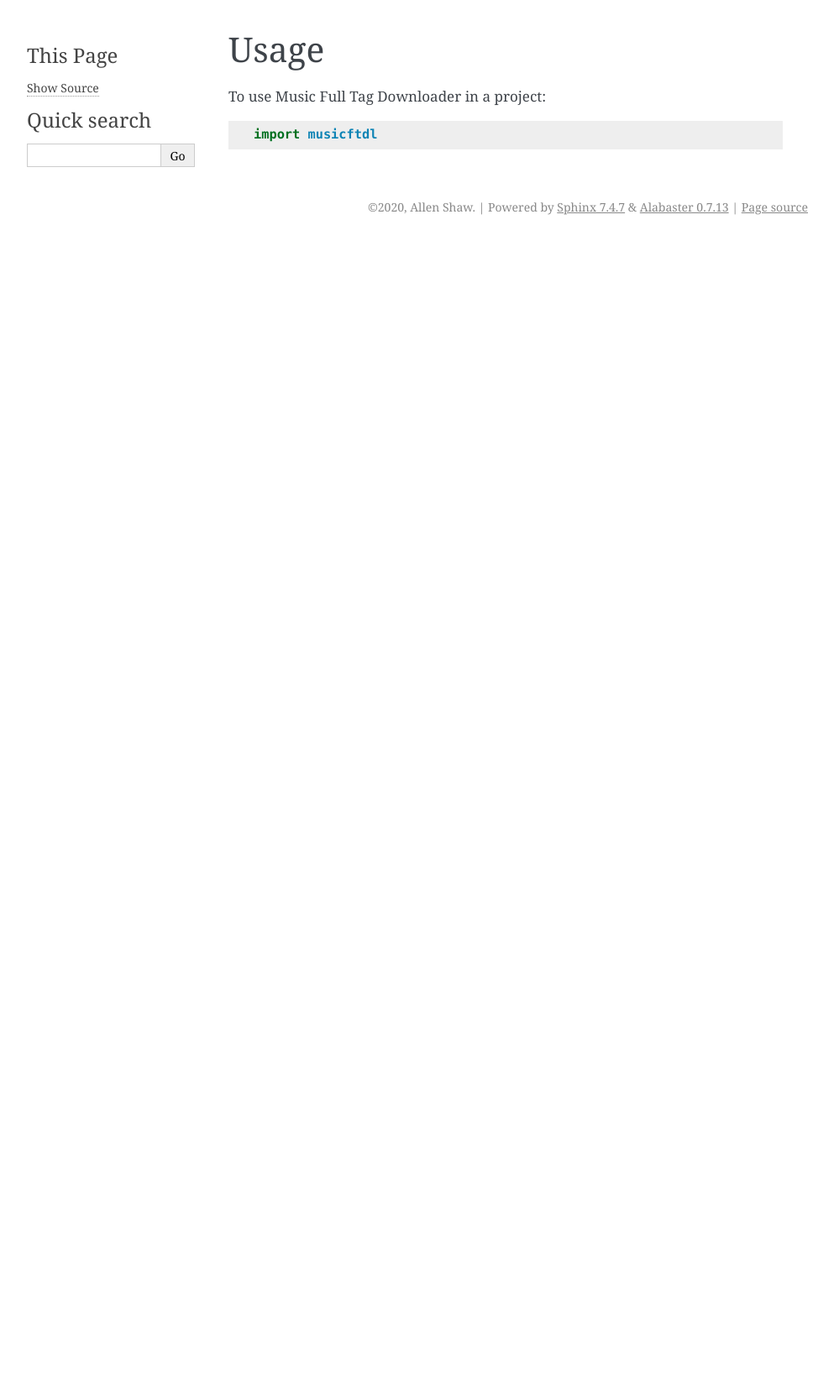
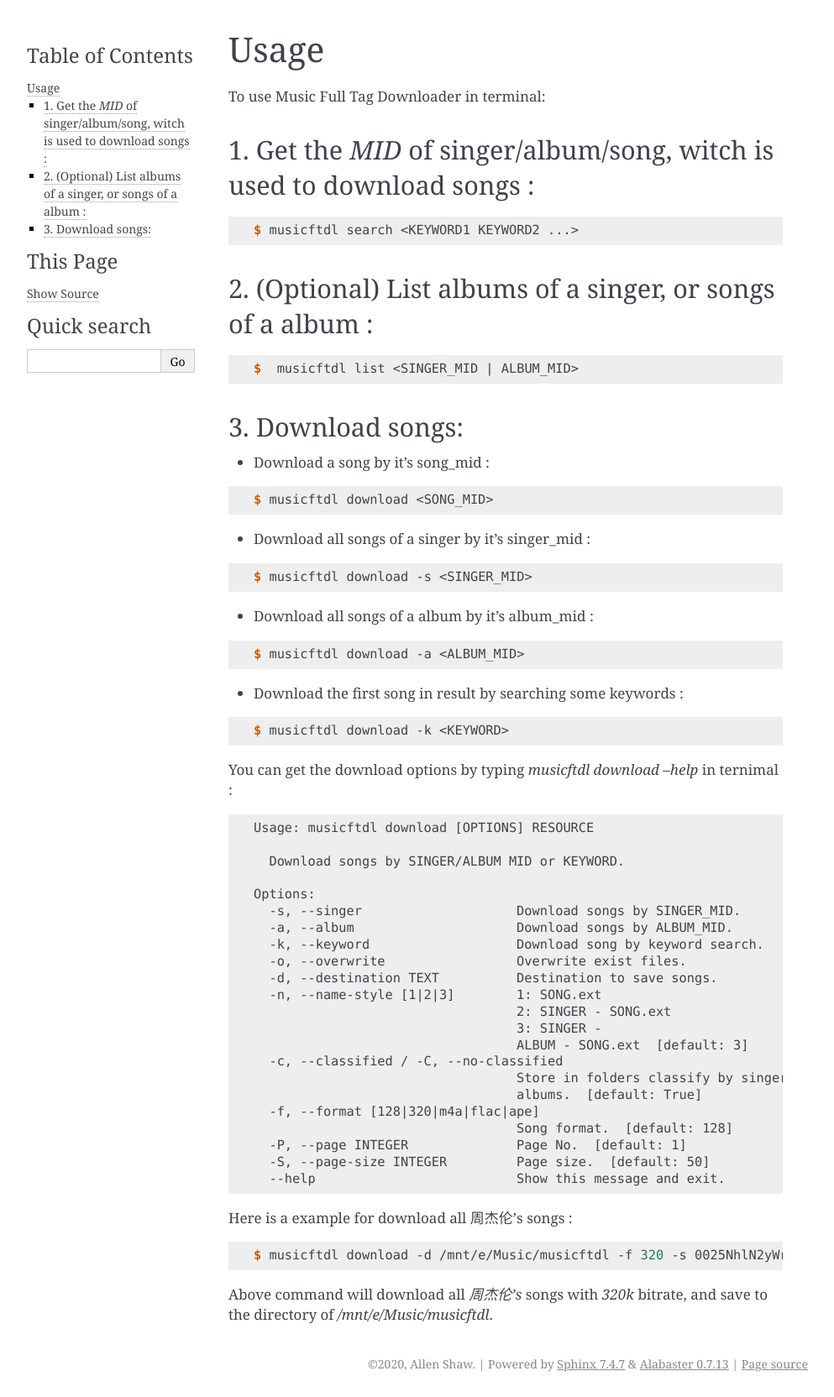
Before and after one commit to lonsty/musicftdl, a Sphinx documentation site: the page built from docs/usage.rst, in a window 1280 px wide. Shown: the whole page at 84% size, without its empty margins (148-1141 px from the left). Built offline with Sphinx 7.4.7, drawn with Linux system fonts in a browser that asks for light colours; pages that are not in the unit, such as notebooks, are missing from menus; before the commit the page ends 900 px from its top, so only the background shows below that.

Commit message:
docs: update usage.rst

```diff
--- a/docs/usage.rst
+++ b/docs/usage.rst
@@ -2,6 +2,81 @@
 Usage
 =====
 
-To use Music Full Tag Downloader in a project::
+To use Music Full Tag Downloader in terminal:
 
-    import musicftdl
+1. Get the `MID` of singer/album/song, witch is used to download songs :
+^^^^^^^^^^^^^^^^^^^^^^^^^^^^^^^^^^^^^^^^^^^^^^^^^^^^^^^^^^^^^^^^^^^^^^^^^^^^
+
+.. code-block:: console
+
+    $ musicftdl search <KEYWORD1 KEYWORD2 ...>
+
+2. (Optional) List albums of a singer, or songs of a album :
+^^^^^^^^^^^^^^^^^^^^^^^^^^^^^^^^^^^^^^^^^^^^^^^^^^^^^^^^^^^^
+
+.. code-block:: console
+
+    $  musicftdl list <SINGER_MID | ALBUM_MID>
+
+3. Download songs:
+^^^^^^^^^^^^^^^^^^
+
+* Download a song by it's song_mid :
+
+.. code-block:: console
+
+    $ musicftdl download <SONG_MID>
+
+* Download all songs of a singer by it's singer_mid :
+
+.. code-block:: console
+
+    $ musicftdl download -s <SINGER_MID>
+
+* Download all songs of a album by it's album_mid :
+
+.. code-block:: console
+
+    $ musicftdl download -a <ALBUM_MID>
+
+* Download the first song in result by searching some keywords :
+
+.. code-block:: console
+
+    $ musicftdl download -k <KEYWORD>
+
+You can get the download options by typing `musicftdl download --help` in ternimal :
+
+.. code-block:: none
+
+    Usage: musicftdl download [OPTIONS] RESOURCE
+
+      Download songs by SINGER/ALBUM MID or KEYWORD.
+
+    Options:
+      -s, --singer                    Download songs by SINGER_MID.
+      -a, --album                     Download songs by ALBUM_MID.
+      -k, --keyword                   Download song by keyword search.
+      -o, --overwrite                 Overwrite exist files.
+      -d, --destination TEXT          Destination to save songs.
+      -n, --name-style [1|2|3]        1: SONG.ext
+                                      2: SINGER - SONG.ext
+                                      3: SINGER -
+                                      ALBUM - SONG.ext  [default: 3]
+      -c, --classified / -C, --no-classified
+                                      Store in folders classify by singers and
+                                      albums.  [default: True]
+      -f, --format [128|320|m4a|flac|ape]
+                                      Song format.  [default: 128]
+      -P, --page INTEGER              Page No.  [default: 1]
+      -S, --page-size INTEGER         Page size.  [default: 50]
+      --help                          Show this message and exit.
+
+
+Here is a example for download all 周杰伦's songs :
+
+.. code-block:: console
+
+    $ musicftdl download -d /mnt/e/Music/musicftdl -f 320 -s 0025NhlN2yWrP4
+
+Above command will download all `周杰伦's` songs with `320k` bitrate, and save to the directory of `/mnt/e/Music/musicftdl`.
```
